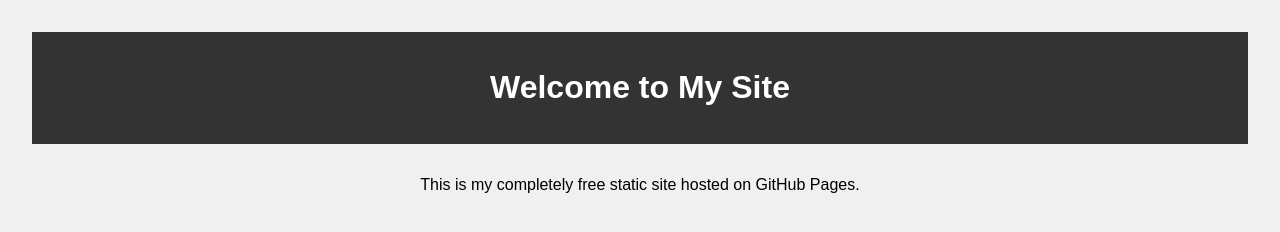
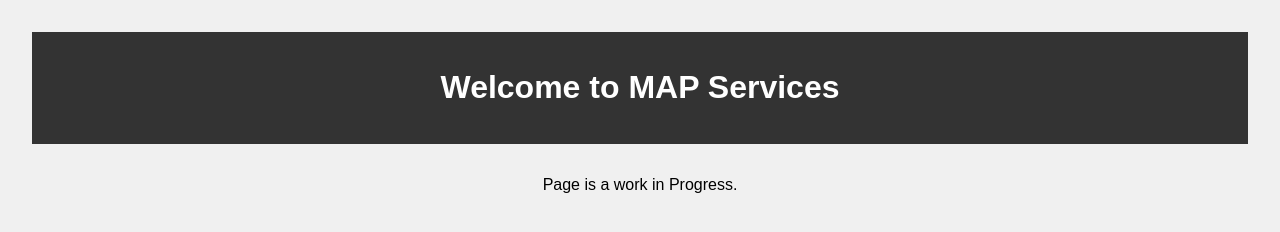
Before and after one commit to mapservices01/map, a plain HTML site: page index.html in a window 1280 px wide. Drawn offline with Linux system fonts and the light colour scheme.

Commit message:
Update index.html

```diff
--- a/index.html
+++ b/index.html
@@ -12,10 +12,10 @@
 </head>
 <body>
   <header>
-    <h1>Welcome to My Site</h1>
+    <h1>Welcome to MAP Services</h1>
   </header>
   <main>
-    <p>This is my completely free static site hosted on GitHub Pages.</p>
+    <p>Page is a work in Progress.</p>
   </main>
 </body>
 </html>
```
